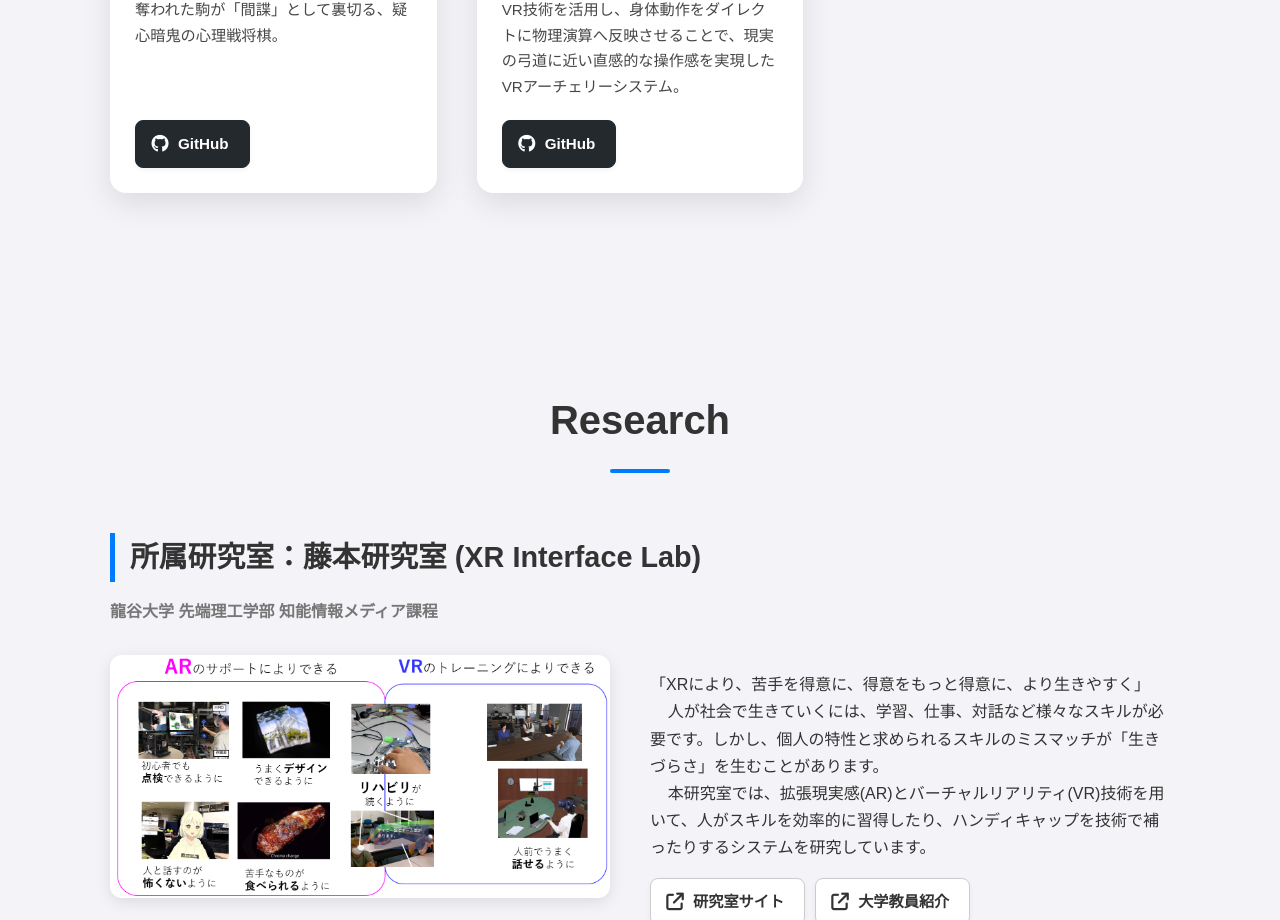
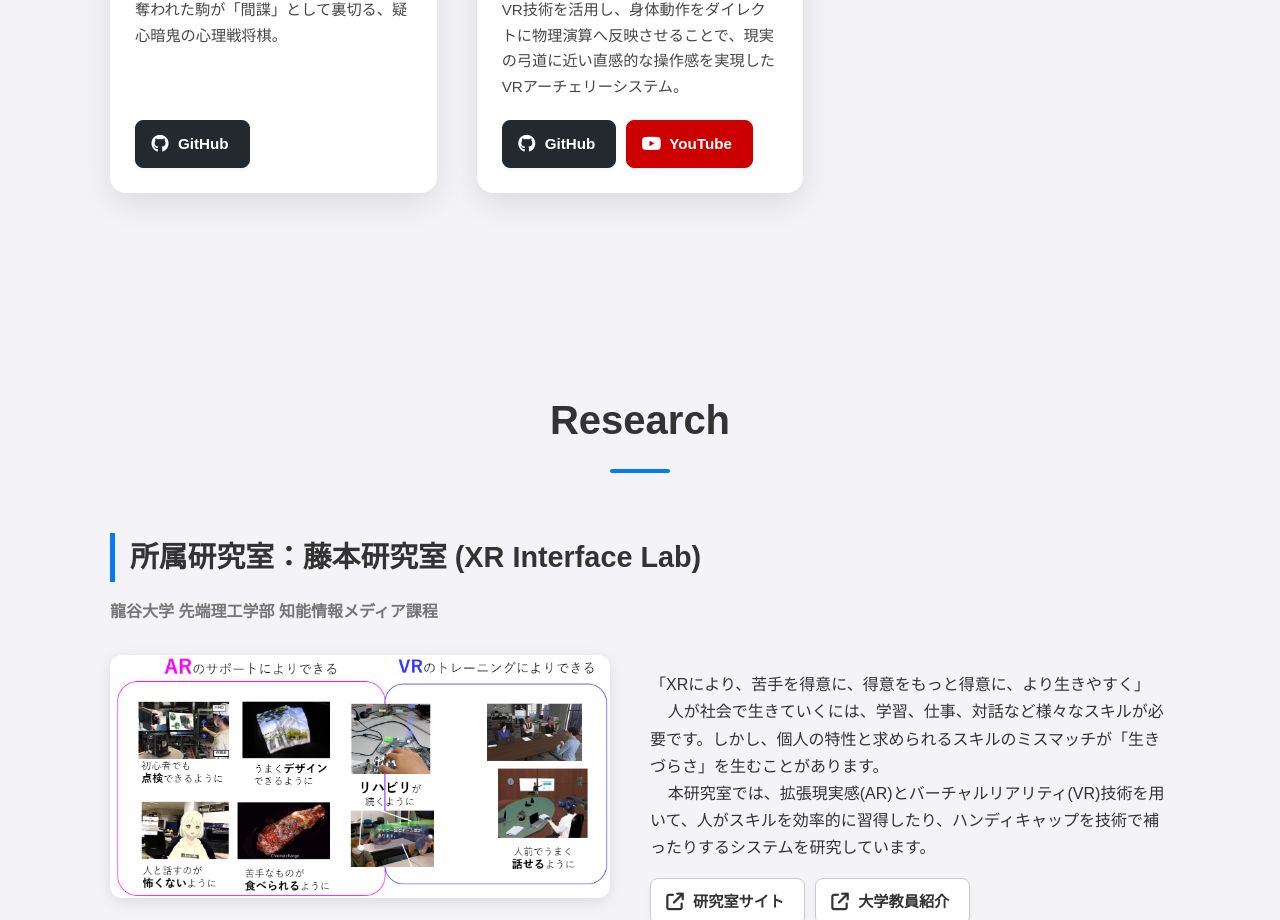
Before and after one commit to KishinoKay/KishinoKay.github.io, a React (Vite) app: page / in a window 1280 px wide. Shown: the part 2460-3380 px from the top of the page. Built offline with nearby package versions, Linux system fonts and the light colour scheme.

Commit message:
VRようつべリンク追加

```diff
--- a/src/data.ts
+++ b/src/data.ts
@@ -202,7 +202,8 @@ export const worksData: Work[] = [
         images: [], // 画像データは提供されていないため空配列
         video: "https://www.youtube.com/embed/ygovpOaFezE?si=MVH0o5SxybAoxVHW",
         links: [
-            {url: "https://github.com/KishinoKay/VRsample", type: "github" as LinkType }
+            {url: "https://github.com/KishinoKay/VRsample", type: "github" as LinkType },
+            {url: "https://youtu.be/ygovpOaFezE?si=UY8qIxlL7L2kq4TX", type: "youtube" as LinkType }
         ], // PDFおよび動画内にGitHub等のリンク記載なし
         details: {
             overview: "大学の知能情報メディアセミナーにおいて、空間的な身体性を最大限に活かしたVRアプリケーションを設計・開発。既存のボタン操作ではなく、プレイヤーの動作が物理演算に直結する没入感の高いシステムを構築。",
```
